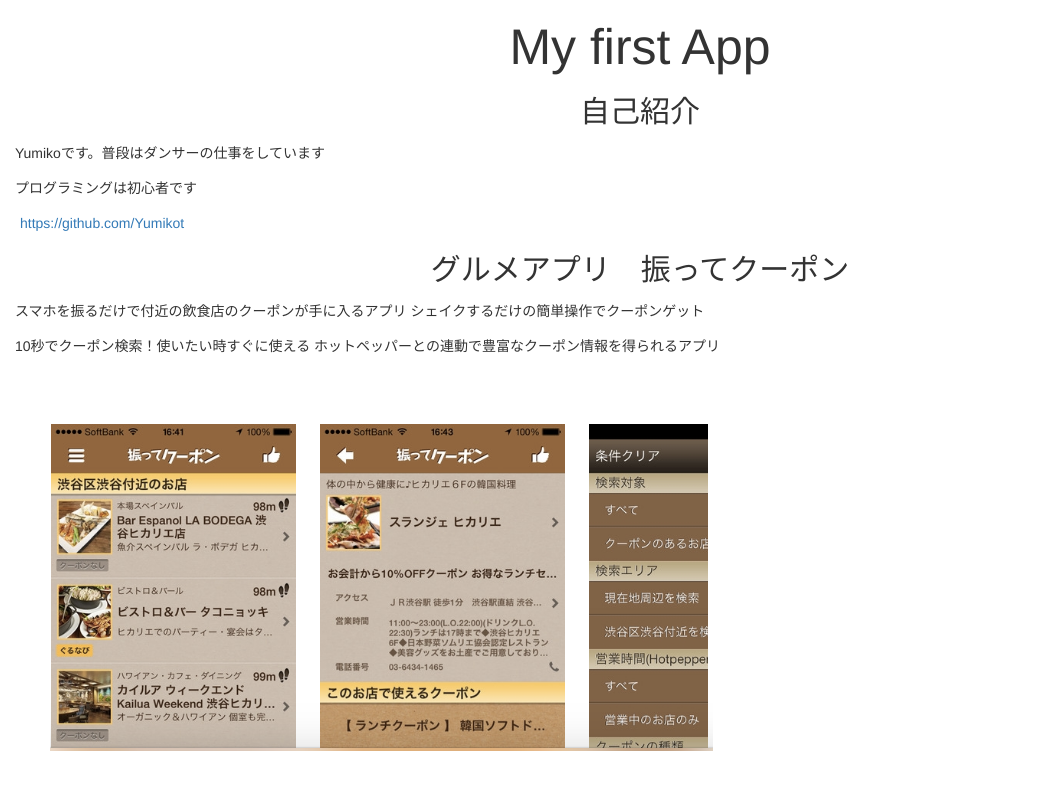
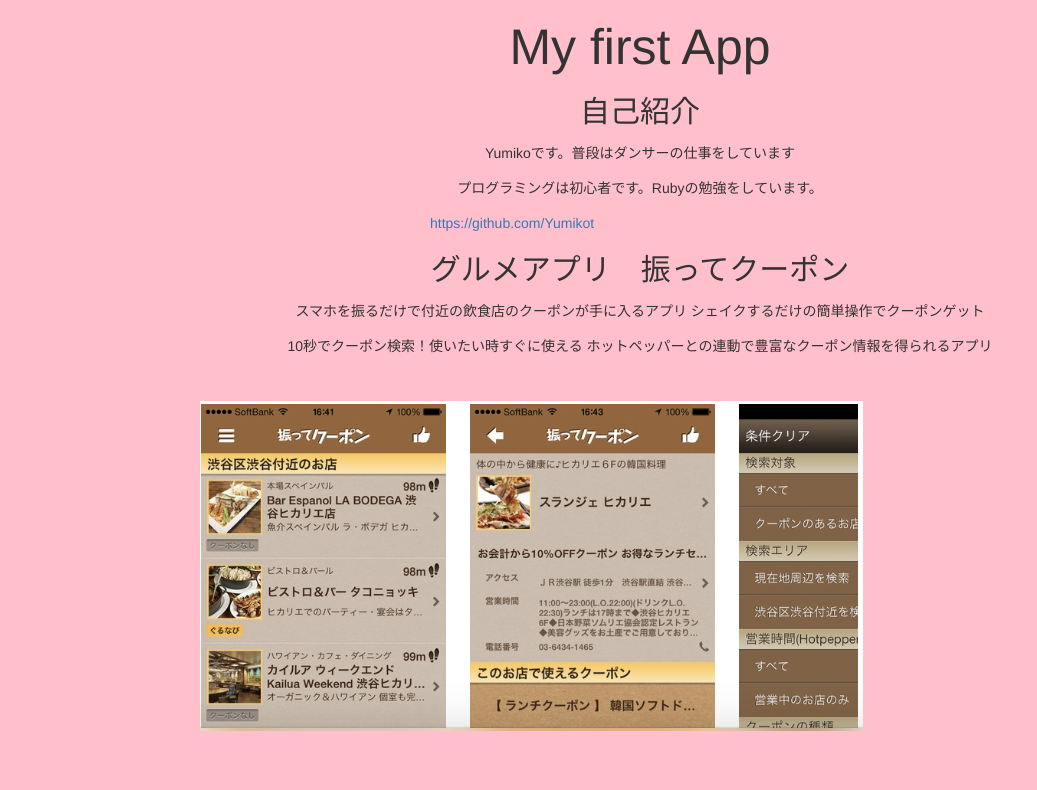
Before and after one commit to Yumikot/Yumikot.github.io, a plain HTML site: page index.html in a window 1280 px wide. Shown: the whole page, without its empty margins (0-1037 px from the left). Drawn offline with nearby package versions, Linux system fonts and the light colour scheme.

Commit message:
first commit

```diff
--- a/index.html
+++ b/index.html
@@ -4,7 +4,8 @@
     <meta charset="utf-8">
     <meta http-equiv="X-UA-Compatible" content="IE=edge">
     <meta name="viewport" content="width=device-width, initial-scale=1">
-    <title>My first Apps</title>
+    <meta name="description" content="自己紹介">
+    <title>自己紹介</title>
     <!-- BootstrapのCSS読み込み -->
     <link rel="stylesheet" href="//maxcdn.bootstrapcdn.com/bootstrap/3.3.5/css/bootstrap.min.css">
     <!-- jQuery読み込み -->
@@ -12,6 +13,9 @@
     <!-- BootstrapのJS読み込み -->
     <script src="//maxcdn.bootstrapcdn.com/bootstrap/3.3.5/js/bootstrap.min.js"></script>
   <style>
+  body{
+    background:pink;
+  }
     h1{
 
       text-align:center;
@@ -22,13 +26,15 @@
       font-size:30px;
     }
     p{
+    text-align:center;
     margin:15px;
     }
     a{
-     margin:20px;
+     margin-left:430px;
     }
      img{
-       margin:50px;
+       margin-top: 30px;
+       margin-left:200px;
      }
 
 
@@ -39,7 +45,7 @@
     <h1>My first App</h1>
     <h2>自己紹介</h2>
     <p>Yumikoです。普段はダンサーの仕事をしています</p>
-    <p>プログラミングは初心者です</p>
+    <p>プログラミングは初心者です。Rubyの勉強をしています。</p>
 
     <a href="https://github.com/Yumikot">https://github.com/Yumikot</a>
 
```
